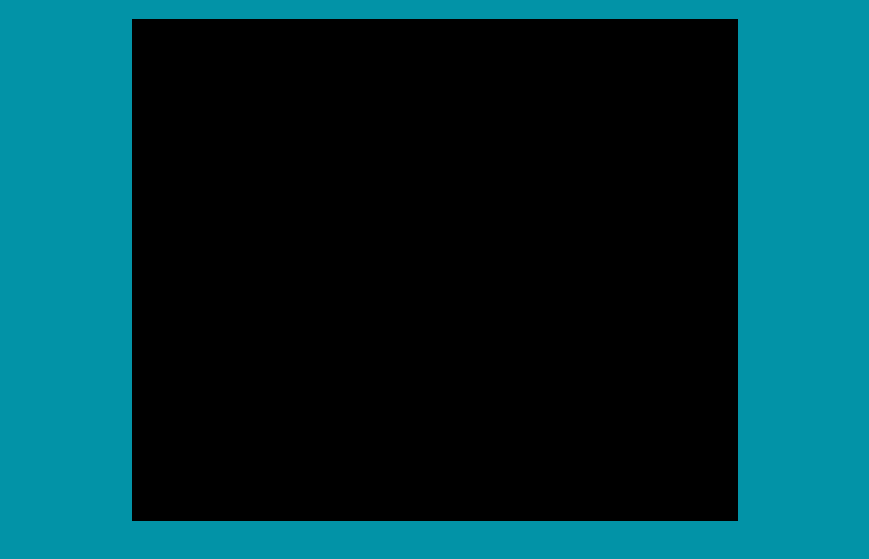
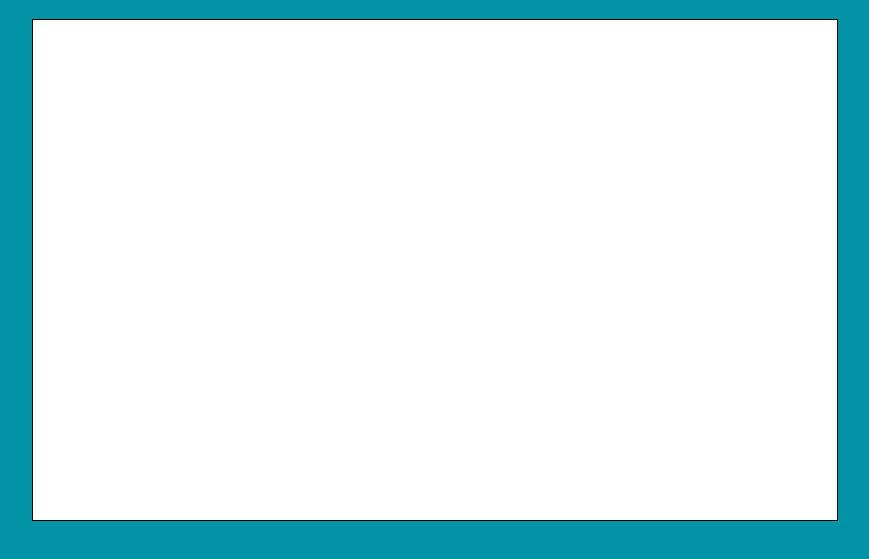
Before and after one commit to khbradley/portfolio, a plain HTML site: page townsim/index.html in a window 1280 px wide. Shown: the part 61-620 px from the top of the page, without its empty margins (205-1074 px from the left). Drawn offline with Linux system fonts and the light colour scheme.

Commit message:
Update index.html

```diff
--- a/townsim/index.html
+++ b/townsim/index.html
@@ -3,13 +3,13 @@
   <head>
     <meta charset="utf-8">
     <meta name="viewport" content="width=device-width">
-    <title>repl.it</title>
+    <title>Town Sim</title>
     <link href="index.css" rel="stylesheet" type="text/css" />
   </head>
   <body>
     <center>
       <h1>TownSim</h1>
-    <canvas id="canvas" width="604" height="500" style="border:1px solid #000;background-color: black">
+    <canvas id="canvas" width="804" height="500" style="border:1px solid #000;background-color: white">
       </center>
     <script src="index.js"></script>
   </body>
```
